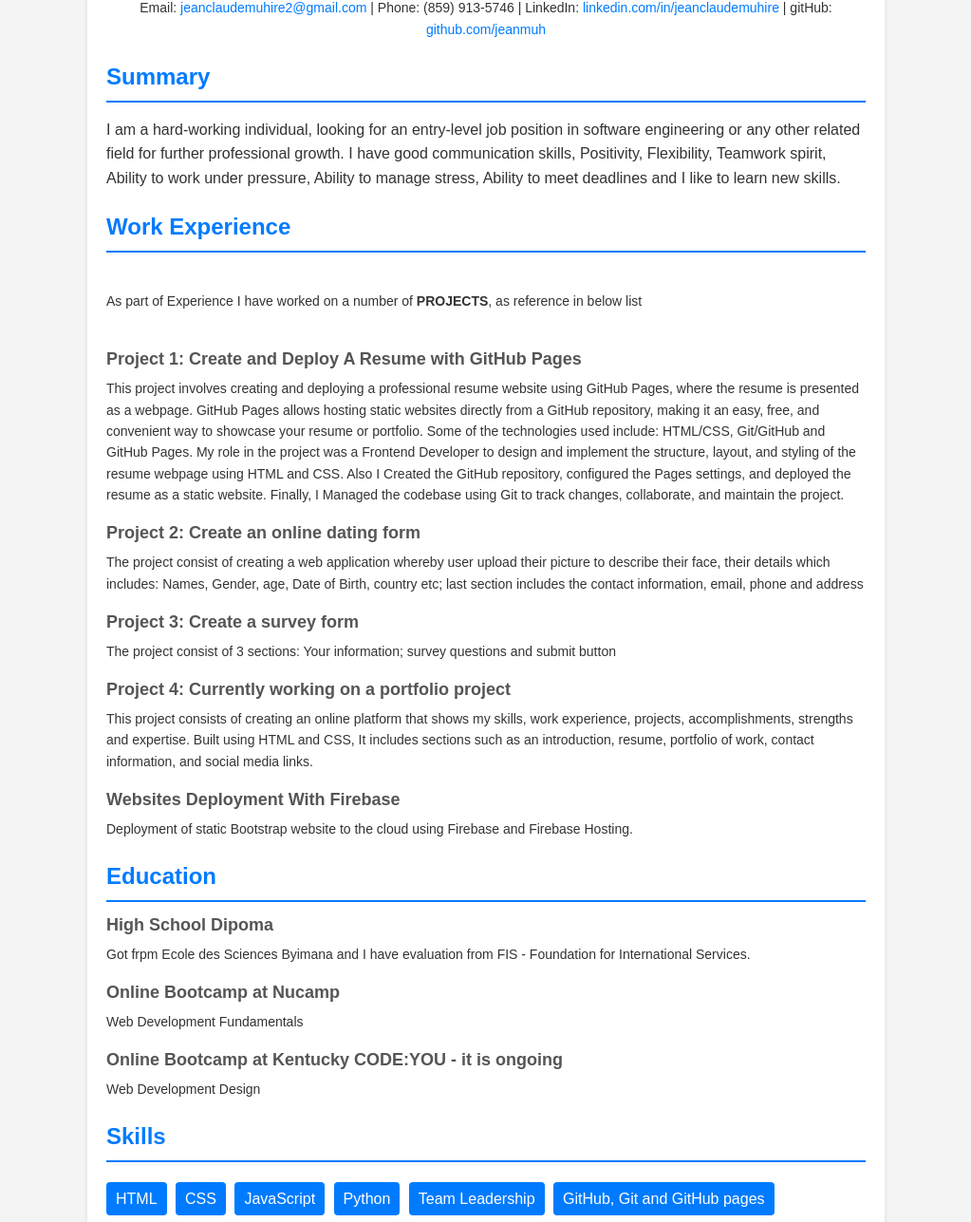
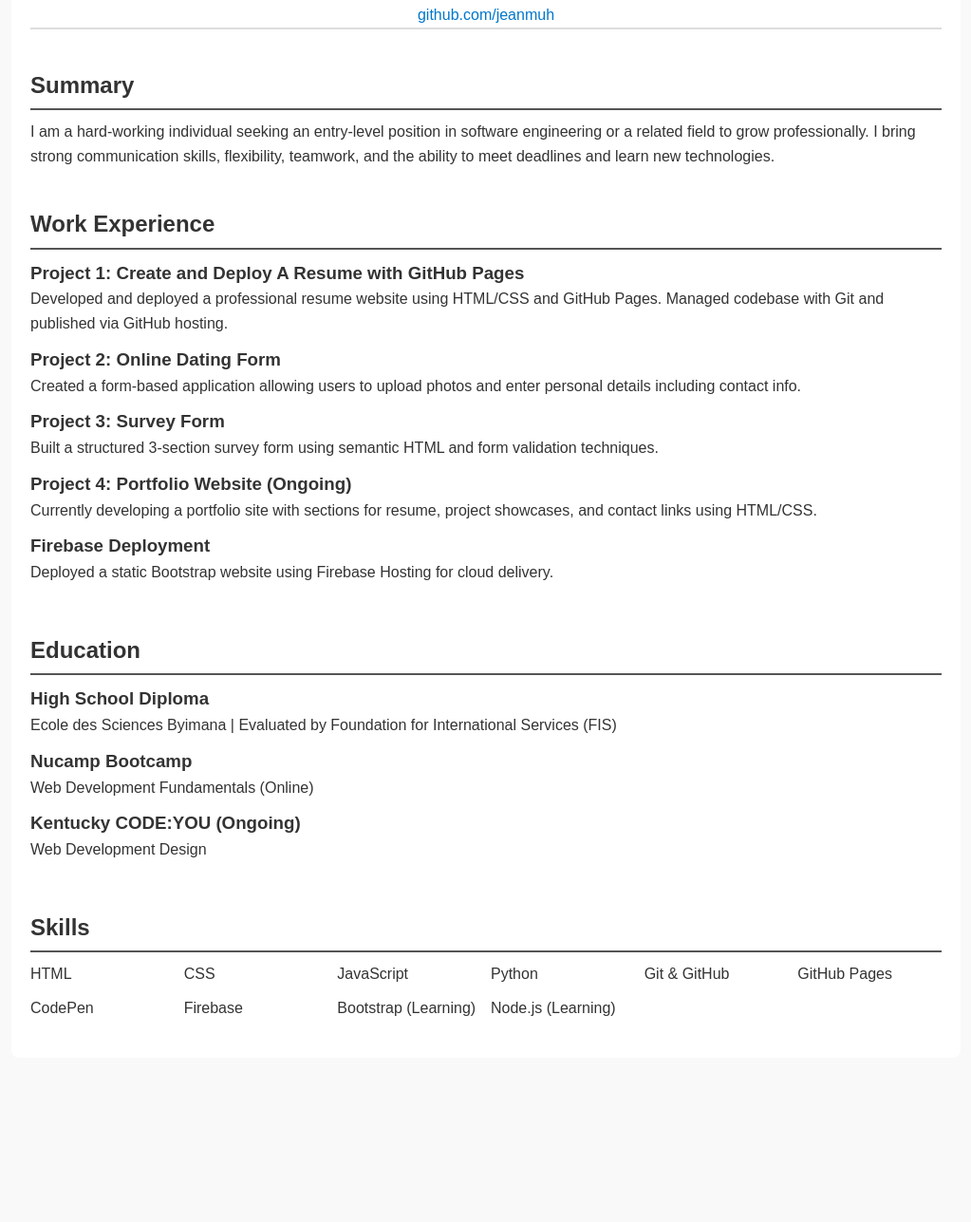
Before and after one commit to jeanmuh/jeanmuh.github.io, a plain HTML site: page index.html in a window 1280 px wide. Shown: the part 101-1388 px from the top of the page at 95% size, without its empty margins (128-1151 px from the left). After the commit the page ends 1235 px from the top, so only its background shows below. Drawn offline with Linux system fonts and the light colour scheme.

Commit message:
updated resume

```diff
--- a/index.html
+++ b/index.html
@@ -3,86 +3,76 @@
 <head>
     <meta charset="UTF-8" />
     <meta name="viewport" content="width=device-width, initial-scale=1.0" />
-        <title>Resume For Jean Claude MUHIRE</title>
-        <link rel="stylesheet" href="styles.css">
+    <title>Resume - Jean Claude MUHIRE</title>
+    <link rel="stylesheet" href="styles.css" />
 </head>
-
 <body>
     <main class="container">
         <section class="header">
             <h1>Jean Claude MUHIRE</h1>
             <p class="contact">
-                    Email:
-                    <a href="mailto:jeanclaudemuhire2@gmail.com"
-                        >jeanclaudemuhire2@gmail.com</a>
-                    | Phone: (859) 913-5746 | LinkedIn:
-                    <a href="#">linkedin.com/in/jeanclaudemuhire</a> | gitHub:
-                    <a href="https://github.com/jeanmuh">github.com/jeanmuh</a>
+                Email: <a href="mailto:jeanclaudemuhire2@gmail.com">jeanclaudemuhire2@gmail.com</a> |
+                Phone: (859) 913-5746 |
+                LinkedIn: <a href="#">linkedin.com/in/jeanclaudemuhire</a> |
+                GitHub: <a href="https://github.com/jeanmuh">github.com/jeanmuh</a>
             </p>
         </section>
+
         <section class="section">
             <h2>Summary</h2>
             <p>
-                  I am a hard-working individual, looking for an entry-level job position in software engineering or any other related field for further professional growth. I have good communication skills, Positivity, Flexibility, Teamwork spirit, Ability to work under pressure, Ability to manage stress, Ability to meet deadlines and I like to learn new skills.
-
+                I am a hard-working individual seeking an entry-level position in software engineering or a related field to grow professionally. I bring strong communication skills, flexibility, teamwork, and the ability to meet deadlines and learn new technologies.
             </p>
         </section>
+
         <section class="section">
-              <h2>Work Experience</h2><br>
+            <h2>Work Experience</h2>
+
             <div class="item">
-
-                  <p>As part of Experience I have worked on a number of <b>PROJECTS</b>, as reference in below list</p> <br>
-                  <p>
                 <h3>Project 1: Create and Deploy A Resume with GitHub Pages</h3>
-                      <p>
-                          This project involves creating and deploying a professional resume website using GitHub Pages, where the resume is presented as a webpage.
-                          GitHub Pages allows hosting static websites directly from a GitHub repository, making it an easy, free, and convenient way to showcase your resume or portfolio. Some of the technologies used include: HTML/CSS, Git/GitHub and GitHub Pages. My role in the project was a Frontend Developer to design and implement the structure, layout, and styling of the resume webpage using HTML and CSS. Also I Created the GitHub repository, configured the Pages settings, and deployed the resume as a static website. Finally, I Managed the codebase using Git to track changes, collaborate, and maintain the project.
-                      </p>
-              </div>
-              <div class="item">
-
-                      <h3>Project 2: Create an online dating form</h3>
-                      <p>The project consist of creating a web application whereby user upload their picture to describe their face, their details which includes: Names, Gender, age, Date of Birth, country etc; last section includes the contact information, email, phone and address </p>
-
-              </div>
-              <div class="item">
-
-                  <h3>Project 3: Create a survey form</h3>
-                  <p>The project consist of 3 sections: Your information; survey questions and submit button </p>
-
-              </div>
-              <div class="item">
-
-                  <h3>Project 4: Currently working on a portfolio project</h3>
-                  <p>This project consists of creating an online platform that shows my skills, work experience, projects, accomplishments, strengths and expertise. Built using HTML and CSS, It includes sections such as an introduction, resume, portfolio of work, contact information, and social media links.</p>
-
+                <p>Developed and deployed a professional resume website using HTML/CSS and GitHub Pages. Managed codebase with Git and published via GitHub hosting.</p>
             </div>
 
             <div class="item">
+                <h3>Project 2: Online Dating Form</h3>
+                <p>Created a form-based application allowing users to upload photos and enter personal details including contact info.</p>
+            </div>
 
-                  <h3>Websites Deployment With Firebase</h3>
-                  <p>Deployment of static Bootstrap website to the cloud using Firebase and Firebase Hosting.</p>
+            <div class="item">
+                <h3>Project 3: Survey Form</h3>
+                <p>Built a structured 3-section survey form using semantic HTML and form validation techniques.</p>
+            </div>
 
+            <div class="item">
+                <h3>Project 4: Portfolio Website (Ongoing)</h3>
+                <p>Currently developing a portfolio site with sections for resume, project showcases, and contact links using HTML/CSS.</p>
+            </div>
+
+            <div class="item">
+                <h3>Firebase Deployment</h3>
+                <p>Deployed a static Bootstrap website using Firebase Hosting for cloud delivery.</p>
             </div>
         </section>
+
         <section class="section">
             <h2>Education</h2>
 
             <div class="item">
-                <h3>High School Dipoma</h3>
-                <p>Got frpm Ecole des Sciences Byimana and I have evaluation from FIS - Foundation for International Services.</p>
-
+                <h3>High School Diploma</h3>
+                <p>Ecole des Sciences Byimana | Evaluated by Foundation for International Services (FIS)</p>
             </div>
 
             <div class="item">
-                <h3>Online Bootcamp at Nucamp</h3>
-                <p>Web Development Fundamentals</p>
+                <h3>Nucamp Bootcamp</h3>
+                <p>Web Development Fundamentals (Online)</p>
             </div>
+
             <div class="item">
-                <h3>Online Bootcamp at Kentucky CODE:YOU - it is ongoing</h3>
+                <h3>Kentucky CODE:YOU (Ongoing)</h3>
                 <p>Web Development Design</p>
             </div>
         </section>
+
         <section class="section">
             <h2>Skills</h2>
             <div class="skills">
@@ -91,15 +81,15 @@
                     <li>CSS</li>
                     <li>JavaScript</li>
                     <li>Python</li>
-                  <li>Team Leadership</li>
-                  <li>GitHub, Git and GitHub pages</li>
-                  <li>Codepen</li>
-                  <li>Currently learning Bootstrap and Node.js</li>
+                    <li>Git & GitHub</li>
+                    <li>GitHub Pages</li>
+                    <li>CodePen</li>
                     <li>Firebase</li>
+                    <li>Bootstrap (Learning)</li>
+                    <li>Node.js (Learning)</li>
                 </ul>
             </div>
         </section>
-
     </main>
 </body>
 </html>
--- a/styles.css
+++ b/styles.css
@@ -1,112 +1,87 @@
+/* Base Reset */
+* {
+    margin: 0;
+    padding: 0;
+    box-sizing: border-box;
+}
+
+/* General Layout */
 body {
     font-family: Arial, sans-serif;
     line-height: 1.6;
-  margin: 0;
-  padding: 0;
+    background-color: #f9f9f9;
     color: #333;
-  background-color: #f4f4f4;
-}
-.container {
-  max-width: 800px;
-  margin: 20px auto;
     padding: 20px;
-  background: #fff;
-  border-radius: 8px;
-  box-shadow: 0 2px 5px rgba(0, 0, 0, 0.1);
-}
-h1,
-h2 {
-  color: #007bff;
-}
-.header {
-  text-align: center;
-}
-.header h1 {
-  margin: 10px 0;
-}
-.contact {
-  margin: 10px 0;
-  font-size: 14px;
-}
-.contact a {
-  color: #007bff;
-  text-decoration: none;
-}
-.section {
-  margin: 20px 0;
-}
-.section h2 {
-  margin-bottom: 10px;
-  border-bottom: 2px solid #007bff;
-  padding-bottom: 5px;
-}
-.item {
-  margin-bottom: 15px;
-}
-.item h3 {
-  margin: 0;
-  font-size: 18px;
-  color: #555;
-}
-.item p {
-  margin: 5px 0;
-  font-size: 14px;
-}
-.skills ul {
-  list-style: none;
-  padding: 0;
-}
-.skills ul li {
-  display: inline-block;
-  background: #007bff;
-  color: #fff;
-  padding: 5px 10px;
-  margin: 5px 5px 5px 0;
-  border-radius: 4px;
 }
 
-.project {
-  background: #fff;
+.container {
+    display: grid;
+    grid-template-columns: 1fr 3fr;
+    gap: 20px;
+    max-width: 1000px;
+    margin: auto;
+    background-color: white;
     padding: 20px;
-  margin: 20px auto;
     border-radius: 8px;
-  box-shadow: 0 2px 5px rgba(0,0,0,0.1);
-  max-width: 800px;
 }
-.project a {
-  color: #0066cc;
+
+/* Header - spans both columns */
+.header {
+    grid-column: 1 / -1;
+    text-align: center;
+    border-bottom: 2px solid #ddd;
+    margin-bottom: 20px;
+}
+
+/* Section styling */
+.section {
+    grid-column: 1 / -1;
+    margin-bottom: 20px;
+}
+
+.section h2 {
+    border-bottom: 2px solid #555;
+    padding-bottom: 5px;
+    margin-bottom: 10px;
+}
+
+.item {
+    margin-bottom: 10px;
+}
+
+/* Contact links */
+.contact a {
+    color: #0077cc;
     text-decoration: none;
 }
 
-.project a:hover {
+.contact a:hover {
     text-decoration: underline;
 }
-footer {
-  text-align: center;
-  padding: 20px;
-  margin-top: 40px;
-  background-color: #eaeaea;
-  color: #555;
-  font-size: 0.9em;
-  border-top: 1px solid #ccc;
+
+/* Skills section */
+.skills ul {
+    list-style: none;
+    display: grid;
+    grid-template-columns: repeat(auto-fill, minmax(140px, 1fr));
+    gap: 10px;
 }
 
-header {
-  background: #fff;
-  padding: 20px;
-  margin: 20px auto;
-  border-radius: 8px;
-  box-shadow: 0 2px 5px rgba(0,0,0,0.1);
-  max-width: 800px;
+/* Responsive Design */
+@media (max-width: 768px) {
+    .container {
+        grid-template-columns: 1fr;
     }
 
-nav a:hover {
-  text-decoration: underline;
+    .skills ul {
+        grid-template-columns: repeat(auto-fill, minmax(100px, 1fr));
     }
-nav a:hover{
-  color: #0066cc;
-  text-decoration: none;
+
+    .header {
+        text-align: left;
     }
-.well {
-  text-align: center;
+
+    .contact {
+        font-size: 14px;
     }
+}
```
Lines whose indentation alone changed are shown as unchanged.
